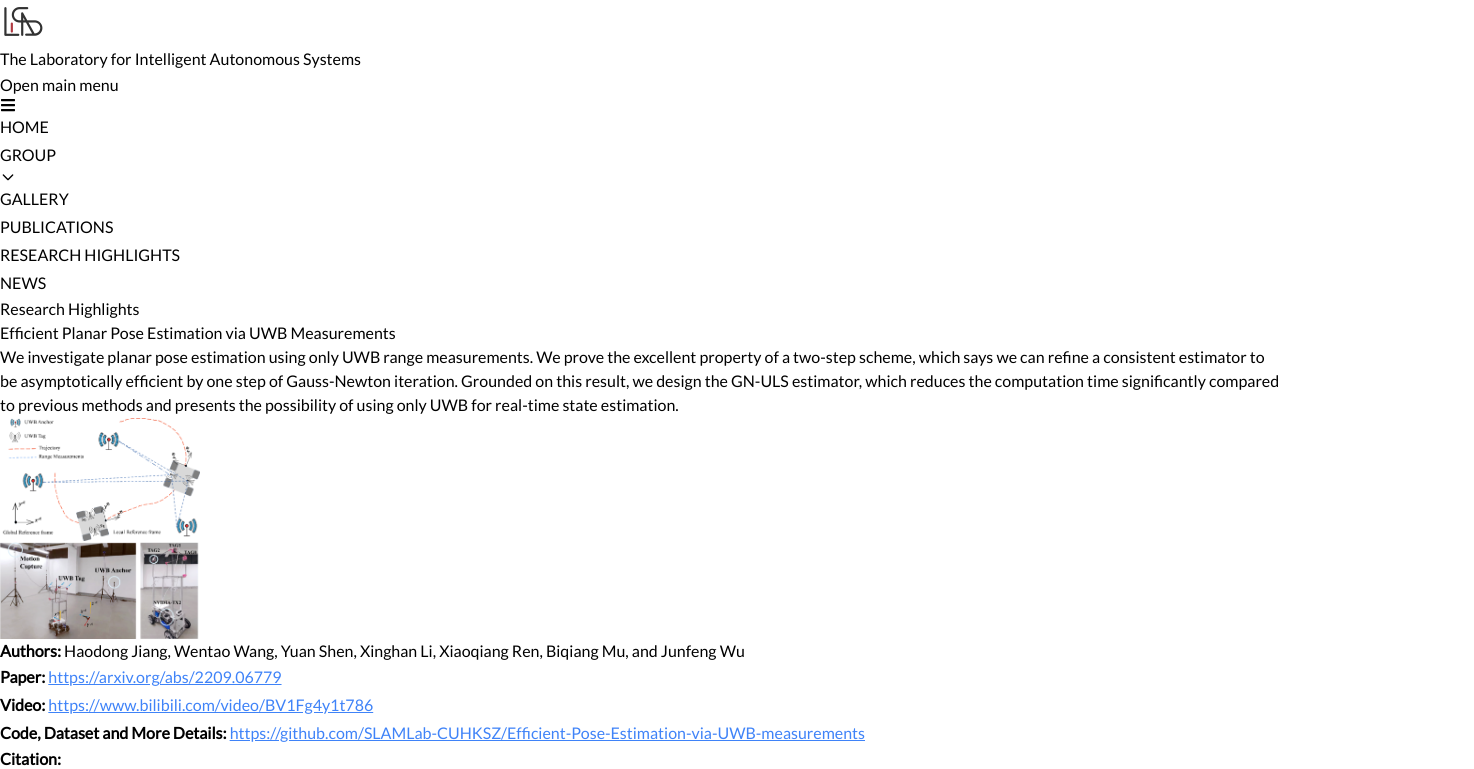
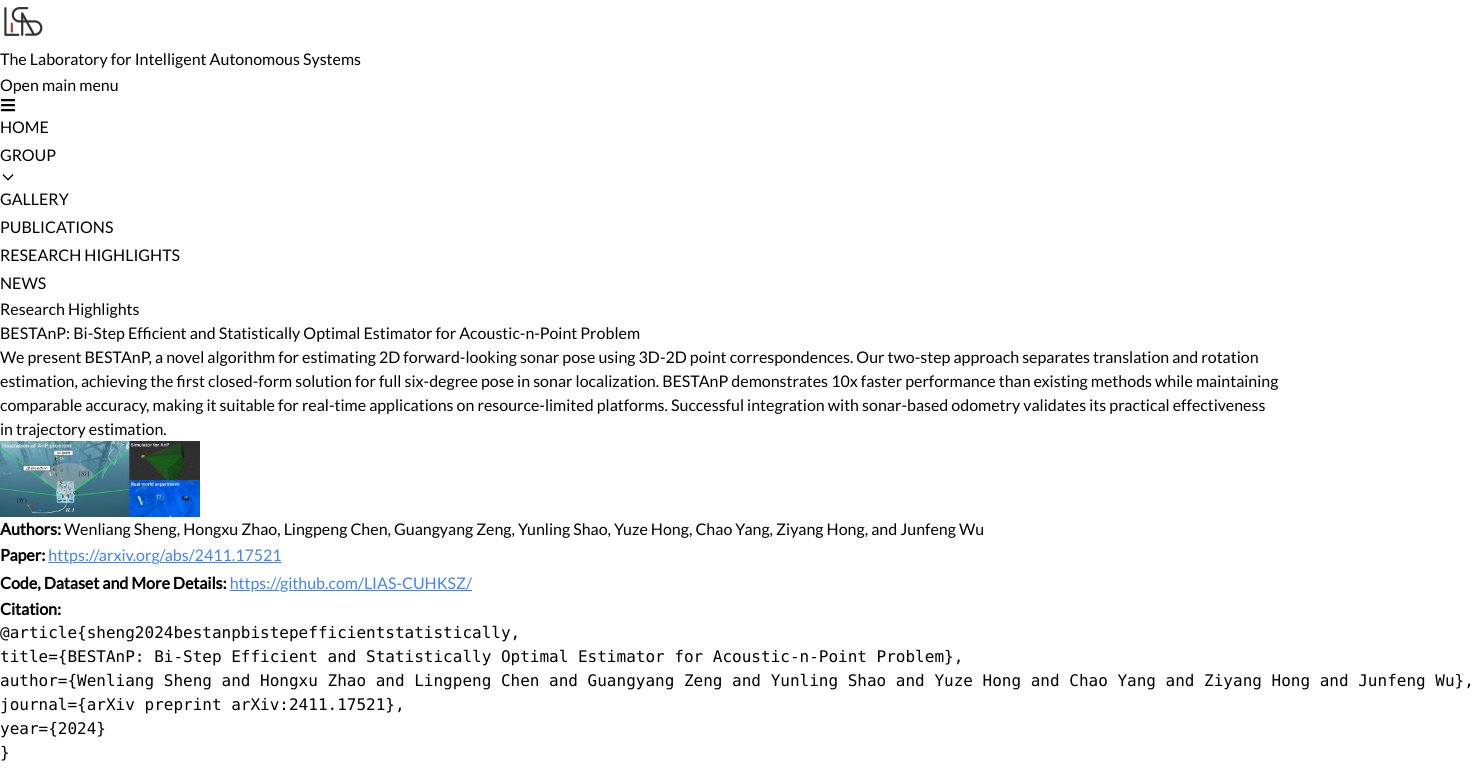
Before and after one commit to LIAS-CUHKSZ/lias-cuhksz.github.io, a Next.js app: page /research-highlights in a window 1280 px wide. Shown: the top 769 px of the page, 1474 px wide, since content can reach past the window. Built offline with nearby package versions, Linux system fonts and the light colour scheme.

Commit message:
feat: update highlight

```diff
--- a/app/research-highlights/page.tsx
+++ b/app/research-highlights/page.tsx
@@ -11,6 +11,63 @@ function Page(): JSX.Element {
       <div className="mx-auto mb-20 max-w-5xl items-start justify-center p-4 md:mt-20">
         <h2 className="mb-4 text-2xl font-semibold">Research Highlights</h2>
         <div className="grid grid-cols-1 items-stretch gap-5">
+          <div className="card max-w-full p-5">
+            <h2 className="mb-2 text-lg font-bold">
+              BESTAnP: Bi-Step Efficient and Statistically Optimal Estimator for
+              Acoustic-n-Point Problem
+            </h2>
+            <span>
+              We present BESTAnP, a novel algorithm for estimating 2D
+              forward-looking sonar pose using 3D-2D point correspondences. Our
+              two-step approach separates translation and rotation estimation,
+              achieving the first closed-form solution for full six-degree pose
+              in sonar localization. BESTAnP demonstrates 10x faster performance
+              than existing methods while maintaining comparable accuracy,
+              making it suitable for real-time applications on resource-limited
+              platforms. Successful integration with sonar-based odometry
+              validates its practical effectiveness in trajectory estimation.
+              <Image
+                src="/images/anp.png"
+                alt="photo"
+                className="my-2 w-full"
+                width={200}
+                height={200}
+              />
+              <b>Authors: </b> Wenliang Sheng, Hongxu Zhao, Lingpeng Chen,
+              Guangyang Zeng, Yunling Shao, Yuze Hong, Chao Yang, Ziyang Hong,
+              and Junfeng Wu
+              <br />
+              <b>Paper: </b>
+              <a
+                href="https://arxiv.org/abs/2411.17521"
+                target="_blank"
+                rel="noreferrer"
+              >
+                https://arxiv.org/abs/2411.17521
+              </a>
+              <br />
+              <b>Code, Dataset and More Details: </b>
+              <a
+                href="https://github.com/LIAS-CUHKSZ/"
+                target="_blank"
+                rel="noreferrer"
+              >
+                https://github.com/LIAS-CUHKSZ/
+              </a>
+              <br />
+              <b>Citation:</b>
+              <div className="relative overflow-x-auto rounded-sm bg-gray-100 p-3 dark:bg-gray-700">
+                <pre>
+                  {`@article{sheng2024bestanpbistepefficientstatistically,
+title={BESTAnP: Bi-Step Efficient and Statistically Optimal Estimator for Acoustic-n-Point Problem},
+author={Wenliang Sheng and Hongxu Zhao and Lingpeng Chen and Guangyang Zeng and Yunling Shao and Yuze Hong and Chao Yang and Ziyang Hong and Junfeng Wu},
+journal={arXiv preprint arXiv:2411.17521},
+year={2024}
+}`}
+                </pre>
+              </div>
+            </span>
+          </div>
           <div className="card max-w-full p-5">
             <h2 className="mb-2 text-lg font-bold">
               Efficient Planar Pose Estimation via UWB Measurements
```
Also changed, not shown: public/images/anp.png (added).
